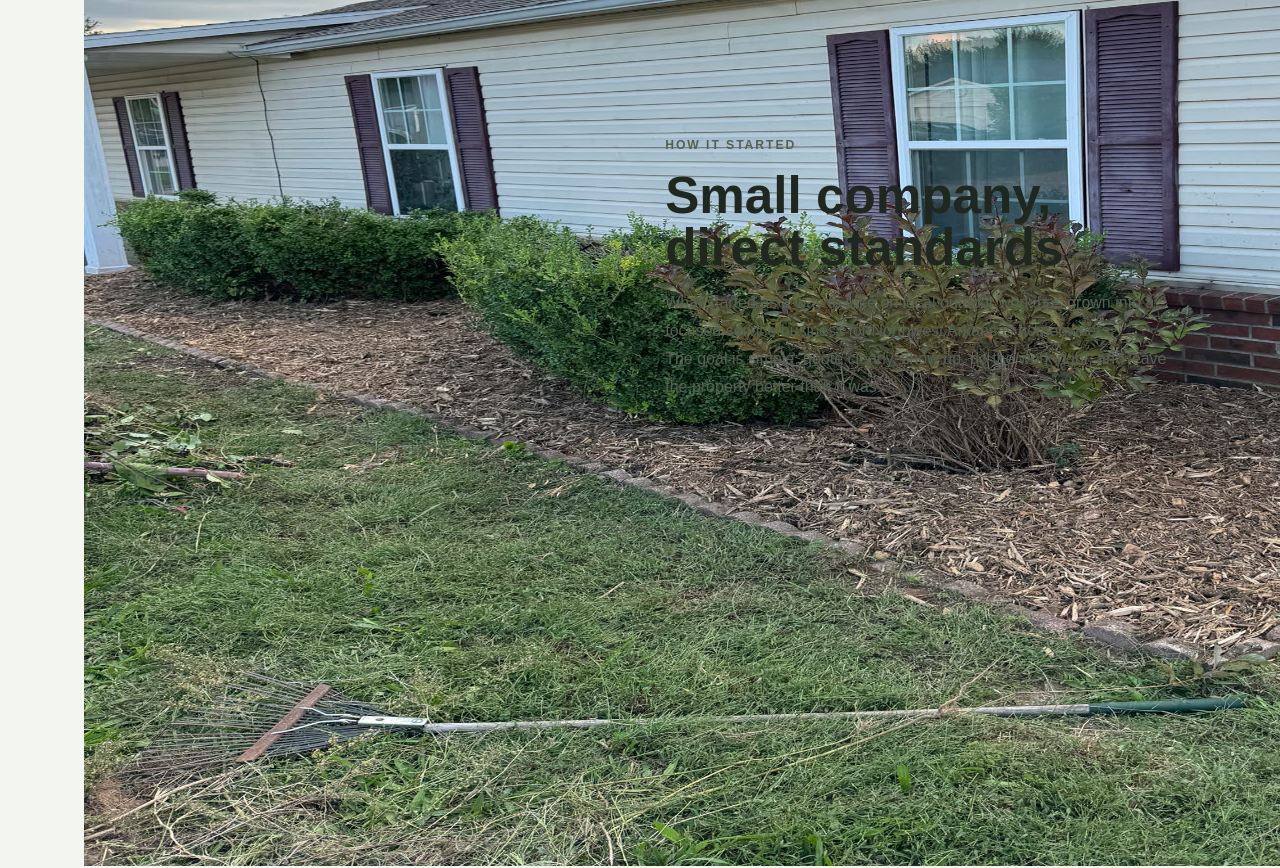
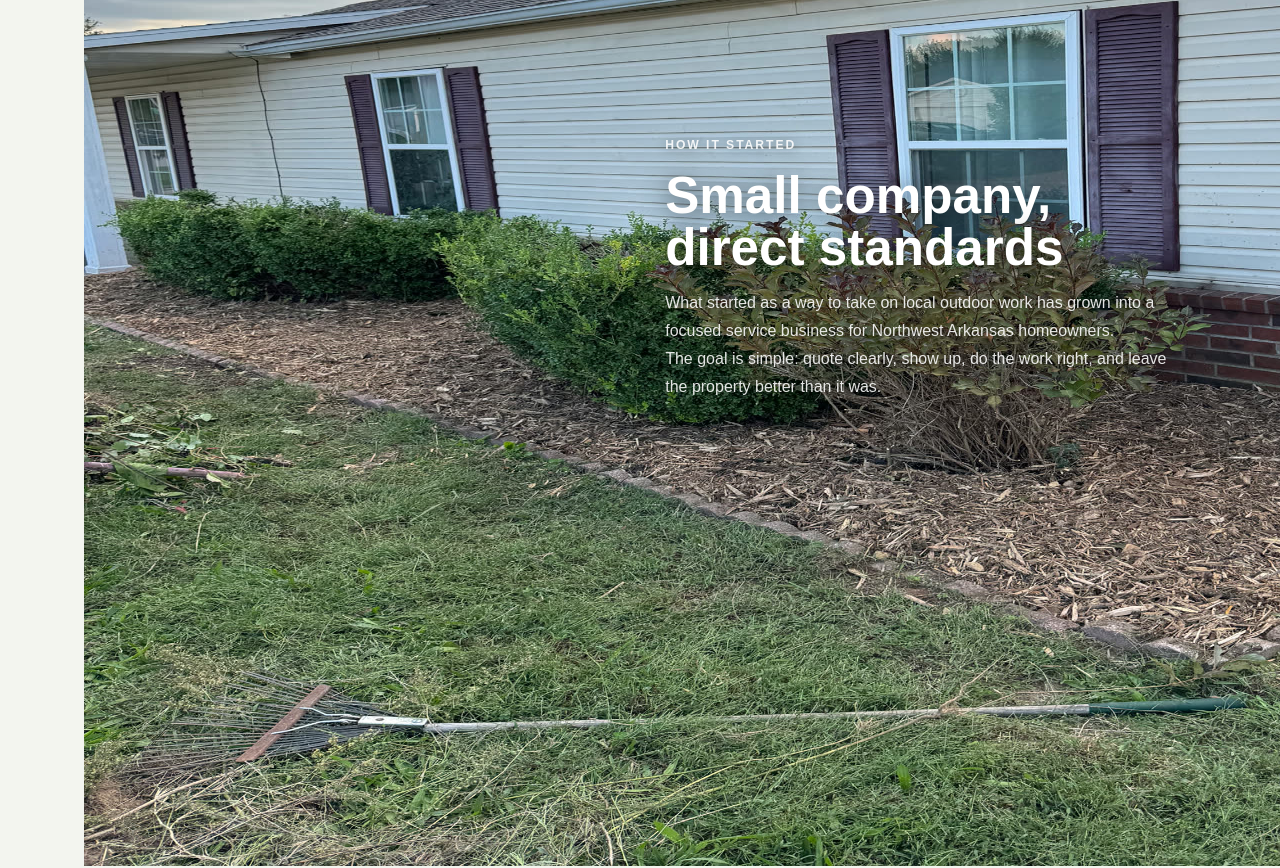
Before and after one commit to gpillow/Great-Dane-Outdoor-Services, a Next.js app: page /about in a window 1280 px wide. Shown: the part 1220-2088 px from the top of the page. Built offline with nearby package versions, Linux system fonts and the light colour scheme.

Commit message:
Fix about page story section text visibility
Text was dark (#1f271f) and blending into the photo background.
Changed to white with text-shadow for legibility over the image.

Co-Authored-By: Claude Sonnet 4.6 <noreply@anthropic.com>

```diff
--- a/app/globals.css
+++ b/app/globals.css
@@ -1681,6 +1681,7 @@ main#main-content {
   letter-spacing: 0.16em;
   text-transform: uppercase;
   margin-bottom: 0.9rem;
+  text-shadow: 0 1px 10px rgba(0,0,0,0.5);
 }
 .blueprint-hero h1,
 .blueprint-heading h2,
@@ -1842,15 +1843,23 @@ main#main-content {
 .blueprint-story-layout div {
   padding: clamp(0.5rem, 2vw, 1.5rem);
 }
-.blueprint-detail-row h2,
-.blueprint-story-layout h2 {
+.blueprint-detail-row h2 {
   color: #1f271f;
   font-size: clamp(1.8rem, 4vw, 3.2rem);
 }
-.blueprint-detail-row p,
-.blueprint-story-layout p {
+.blueprint-story-layout h2 {
+  color: #ffffff;
+  font-size: clamp(1.8rem, 4vw, 3.2rem);
+  text-shadow: 0 2px 24px rgba(0,0,0,0.55);
+}
+.blueprint-detail-row p {
   color: #556052;
   line-height: 1.75;
+}
+.blueprint-story-layout p {
+  color: rgba(255,255,255,0.88);
+  line-height: 1.75;
+  text-shadow: 0 1px 12px rgba(0,0,0,0.45);
 }
 .blueprint-slider-stack {
   display: grid;
```
